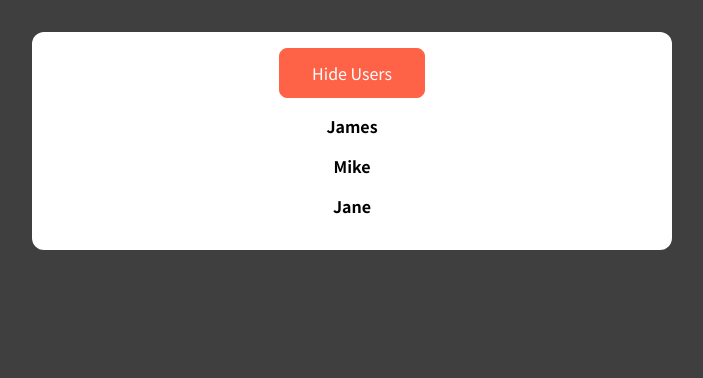
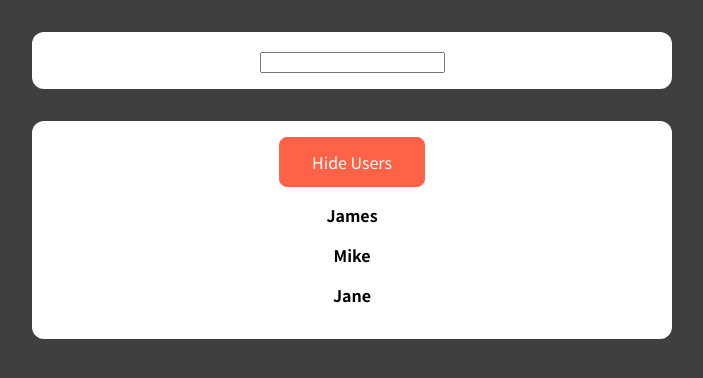
Before and after one commit to MariusCodeAcademy/React-class-components-intro-type1, a React (Create React App) app: page / in a window 1280 px wide. Shown: the top 378 px of the page, without its empty margins (288-991 px from the left). Built offline with nearby package versions, Linux system fonts and the light colour scheme.

Commit message:
search works hook way

```diff
--- a/src/App.js
+++ b/src/App.js
@@ -1,9 +1,9 @@
-import Users from './components/Users';
+import UserFinder from './components/UserFinder';
 
 function App() {
   return (
     <div>
-      <Users />
+      <UserFinder />
     </div>
   );
 }
--- /dev/null
+++ b/src/components/UserFinder.js
@@ -0,0 +1,42 @@
+import css from './UserFinder.module.css';
+import { useState, useEffect } from 'react';
+import Users from './Users';
+
+const DUMMY_USERS = [
+  { id: 'u1', name: 'James' },
+  { id: 'u2', name: 'Mike' },
+  { id: 'u3', name: 'Jane' },
+];
+
+function UserFinder() {
+  const [filteredUsers, setFilteredUsers] = useState(DUMMY_USERS);
+  const [searchTerm, setSearchTerm] = useState('');
+
+  const searchChangeHandler = (e) => {
+    setSearchTerm(e.target.value);
+  };
+
+  // componentWillUpdate - class based
+  useEffect(() => {
+    console.log('searchTerm updated', searchTerm);
+    const filteredArr = DUMMY_USERS.filter((userObj) =>
+      userObj.name.includes(searchTerm)
+    );
+    setFilteredUsers(filteredArr);
+  }, [searchTerm]);
+
+  return (
+    <>
+      <div className={css.finder}>
+        <input
+          type='search'
+          value={searchTerm}
+          onChange={searchChangeHandler}
+        />
+      </div>
+      <Users users={filteredUsers} />
+    </>
+  );
+}
+
+export default UserFinder;
--- /dev/null
+++ b/src/components/UserFinder.module.css
@@ -0,0 +1,8 @@
+.finder {
+  margin: 2rem auto;
+  background-color: white;
+  padding: 1rem;
+  border-radius: 12px;
+  max-width: 40rem;
+  text-align: center;
+}
--- a/src/components/Users.js
+++ b/src/components/Users.js
@@ -27,13 +27,18 @@ class Users extends Component {
     // propper state change depending on prvious state
     this.setState((curState) => {
       return { showUsers: !curState.showUsers };
+      // update multiple state values
+      // return {
+      //   showUsers: !curState.showUsers,
+      //   someMoreVar: curState.someMoreVar + 1,
+      // };
     });
   };
 
   render() {
     const usersList = (
       <ul>
-        {DUMMY_USERS.map((user) => (
+        {this.props.users.map((user) => (
           <User key={user.id} name={user.name} />
         ))}
       </ul>
@@ -49,32 +54,32 @@ class Users extends Component {
   }
 }
 
-const Users1 = () => {
-  const [showUsers, setShowUsers] = useState(true);
+// const Users1 = () => {
+//   const [showUsers, setShowUsers] = useState(true);
 
-  const toggleUsersHandler = () => {
-    // proper way to update state if it depends on previos state
-    setShowUsers((curState) => !curState);
-    // works not always
-    // setShowUsers(!showUsers);
-  };
+//   const toggleUsersHandler = () => {
+//     // proper way to update state if it depends on previos state
+//     setShowUsers((curState) => !curState);
+//     // works not always
+//     // setShowUsers(!showUsers);
+//   };
 
-  const usersList = (
-    <ul>
-      {DUMMY_USERS.map((user) => (
-        <User key={user.id} name={user.name} />
-      ))}
-    </ul>
-  );
+//   const usersList = (
+//     <ul>
+//       {DUMMY_USERS.map((user) => (
+//         <User key={user.id} name={user.name} />
+//       ))}
+//     </ul>
+//   );
 
-  return (
-    <div className={classes.users}>
-      <button onClick={toggleUsersHandler}>
-        {showUsers ? 'Hide' : 'Show'} Users
-      </button>
-      {showUsers && usersList}
-    </div>
-  );
-};
+//   return (
+//     <div className={classes.users}>
+//       <button onClick={toggleUsersHandler}>
+//         {showUsers ? 'Hide' : 'Show'} Users
+//       </button>
+//       {showUsers && usersList}
+//     </div>
+//   );
+// };
 
 export default Users;
```
Also changed, not shown: 1 other file (tests, documents, lock files or other folders).
